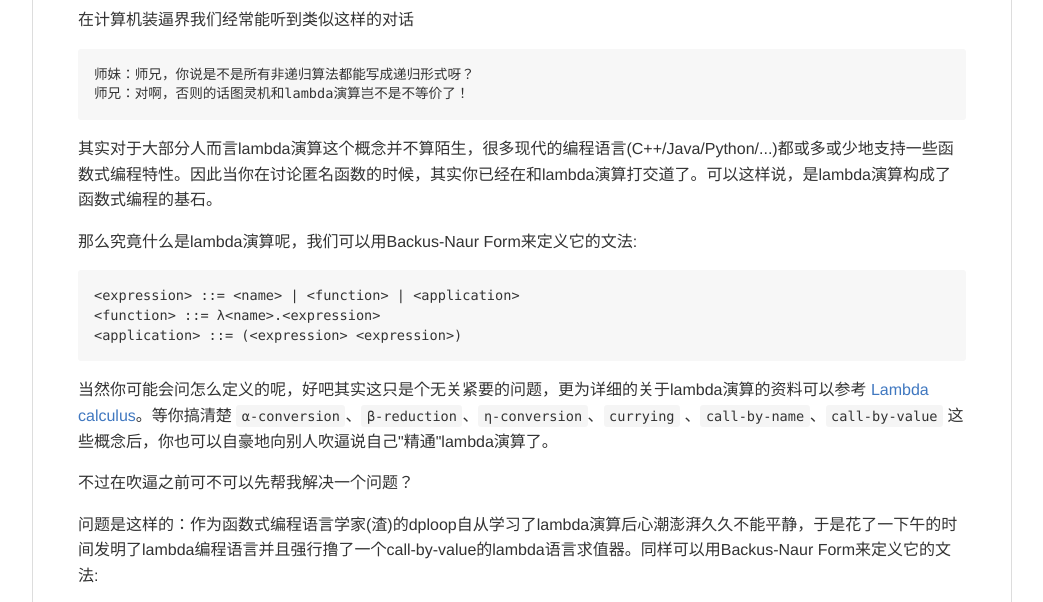
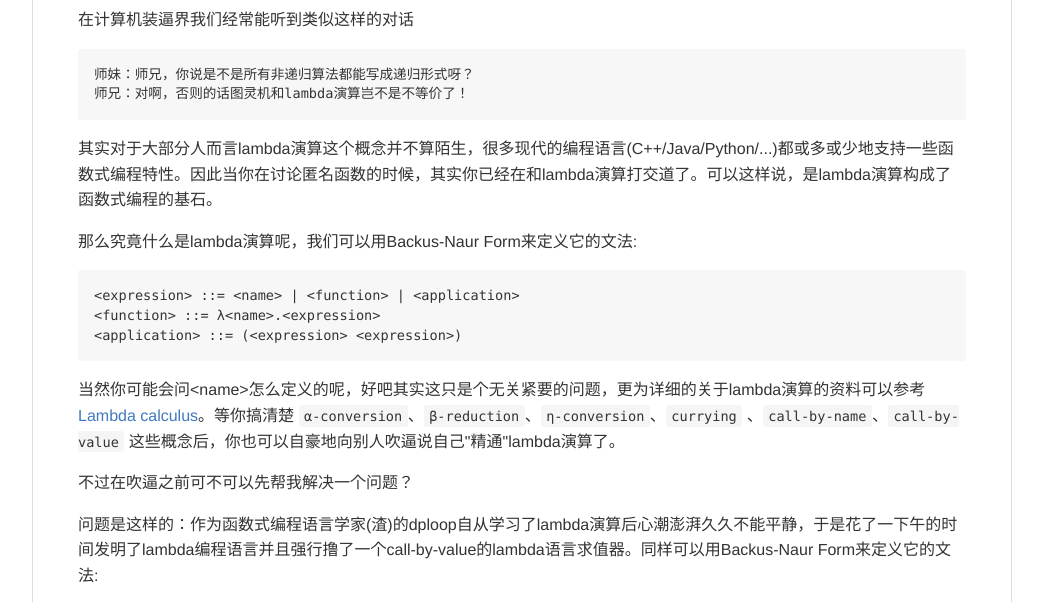
Before and after one commit to dploop/elambda, a plain HTML site: page index.html in a window 1280 px wide. Shown: the part 118-720 px from the top of the page, without its empty margins (118-1161 px from the left). Drawn offline with Linux system fonts and the light colour scheme.

Commit message:
update
update

```diff
--- a/index.html
+++ b/index.html
@@ -739,7 +739,7 @@ pre {
 &lt;application&gt; ::= (&lt;expression&gt; &lt;expression&gt;)
 </code></pre>
 
-<p>当然你可能会问怎么定义的呢，好吧其实这只是个无关紧要的问题，更为详细的关于lambda演算的资料可以参考 <a href="https://en.wikipedia.org/wiki/Lambda_calculus">Lambda calculus</a>。等你搞清楚 <code>α-conversion</code>、<code>β-reduction</code>、<code>η-conversion</code>、<code>currying</code>
+<p>当然你可能会问&lt;name&gt;怎么定义的呢，好吧其实这只是个无关紧要的问题，更为详细的关于lambda演算的资料可以参考 <a href="https://en.wikipedia.org/wiki/Lambda_calculus">Lambda calculus</a>。等你搞清楚 <code>α-conversion</code>、<code>β-reduction</code>、<code>η-conversion</code>、<code>currying</code>
 、<code>call-by-name</code>、<code>call-by-value</code> 这些概念后，你也可以自豪地向别人吹逼说自己"精通"lambda演算了。</p>
 
 <p>不过在吹逼之前可不可以先帮我解决一个问题？</p>
```
